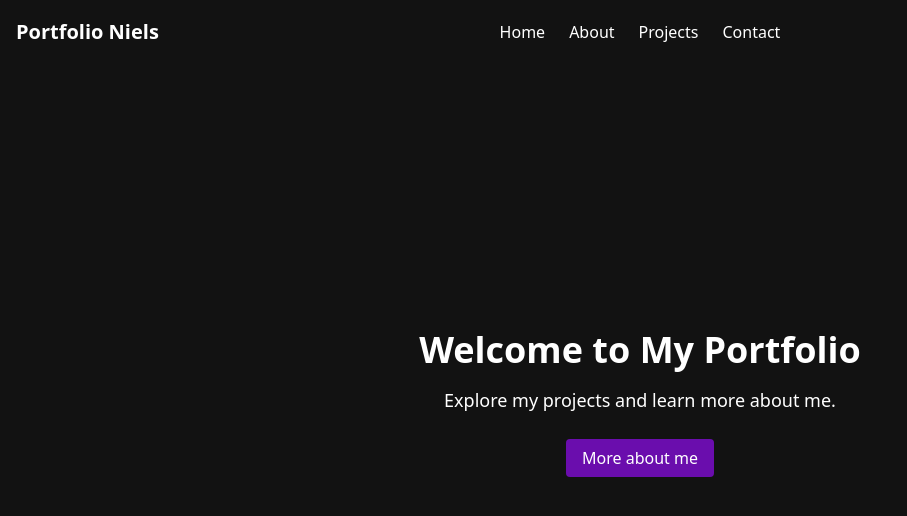
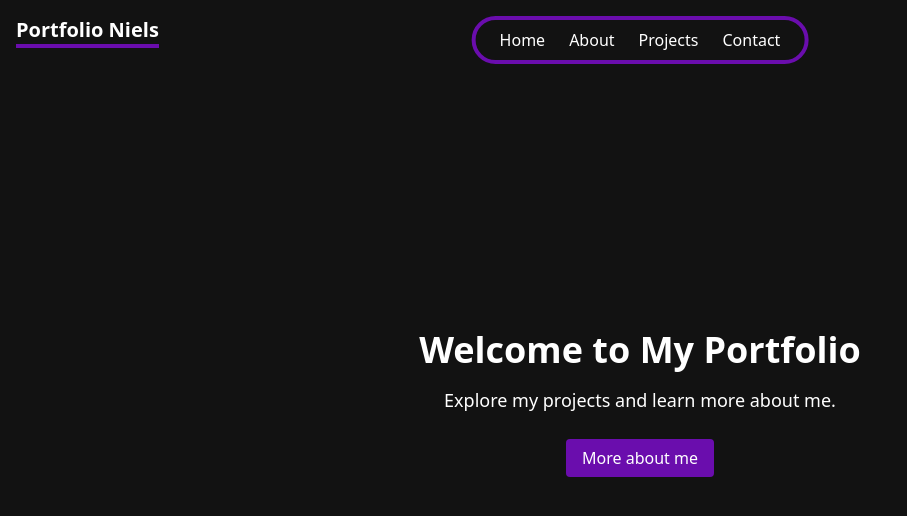
Before and after one commit to NielsM05/portfolioniels, a Vue app: page / in a window 1280 px wide. Shown: the top 516 px of the page, without its empty margins (0-907 px from the left). Built offline with nearby package versions, Linux system fonts and the light colour scheme.

Commit message:
added round around the navbar links

```diff
--- a/src/assets/style.css
+++ b/src/assets/style.css
@@ -23,3 +23,7 @@ body {
 .hover\:text-purple-accent:hover {
     color: #6a0dad;
 }
+
+.border-purple-accent {
+    border-color: #6a0dad;
+}
--- a/src/components/Navbar.vue
+++ b/src/components/Navbar.vue
@@ -2,12 +2,12 @@
   <nav class="bg-darkest-blue text-white fixed w-full z-10">
     <div class="container mx-auto px-4 flex items-center h-16 relative">
       <!-- Site Name -->
-      <div class="logo">
+      <div class="logo border-b-4 border-purple-accent">
         <router-link to="/" class="text-white text-xl font-bold">Portfolio Niels</router-link>
       </div>
       <!-- Centered Links -->
-      <div class="absolute left-1/2 transform -translate-x-1/2">
-        <div class="flex space-x-6">
+      <div class="absolute left-1/2 transform -translate-x-1/2 mt-4">
+        <div class="border-4 border-purple-accent rounded-full py-2 px-6 flex flex-wrap justify-center space-x-6">
           <router-link
               to="/"
               class="hover:text-purple-accent transition duration-300"
```
